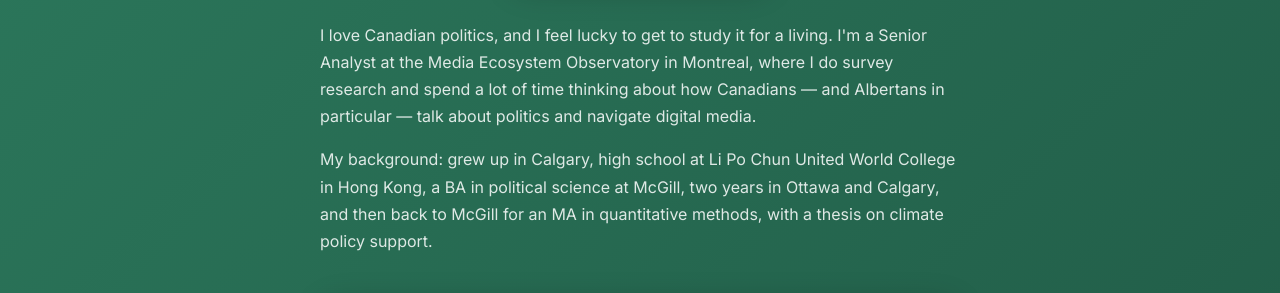
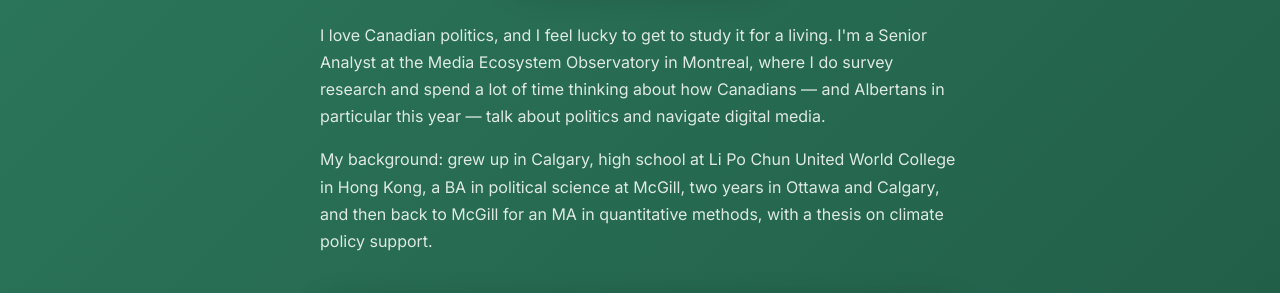
Before and after one commit to chrispross/chrispross.github.io, a Jekyll site: the page built from about.md, in a window 1280 px wide and 900 px high. Shown: the part 455-748 px from the top of the window. Built offline with Jekyll 4.4.1, drawn with Linux system fonts in a browser that asks for light colours.

Commit message:
Add time frame to Alberta focus in about bio
Co-Authored-By: Claude Opus 5 (1M context) <noreply@anthropic.com>

```diff
--- a/about.md
+++ b/about.md
@@ -93,7 +93,7 @@ permalink: /about/
   </div>
 
   <div class="about-bio">
-    <p>I love Canadian politics, and I feel lucky to get to study it for a living. I'm a Senior Analyst at the Media Ecosystem Observatory in Montreal, where I do survey research and spend a lot of time thinking about how Canadians &mdash; and Albertans in particular &mdash; talk about politics and navigate digital media.</p>
+    <p>I love Canadian politics, and I feel lucky to get to study it for a living. I'm a Senior Analyst at the Media Ecosystem Observatory in Montreal, where I do survey research and spend a lot of time thinking about how Canadians &mdash; and Albertans in particular this year &mdash; talk about politics and navigate digital media.</p>
     <p>My background: grew up in Calgary, high school at Li Po Chun United World College in Hong Kong, a BA in political science at McGill, two years in Ottawa and Calgary, and then back to McGill for an MA in quantitative methods, with a thesis on climate policy support.</p>
   </div>
 
```
